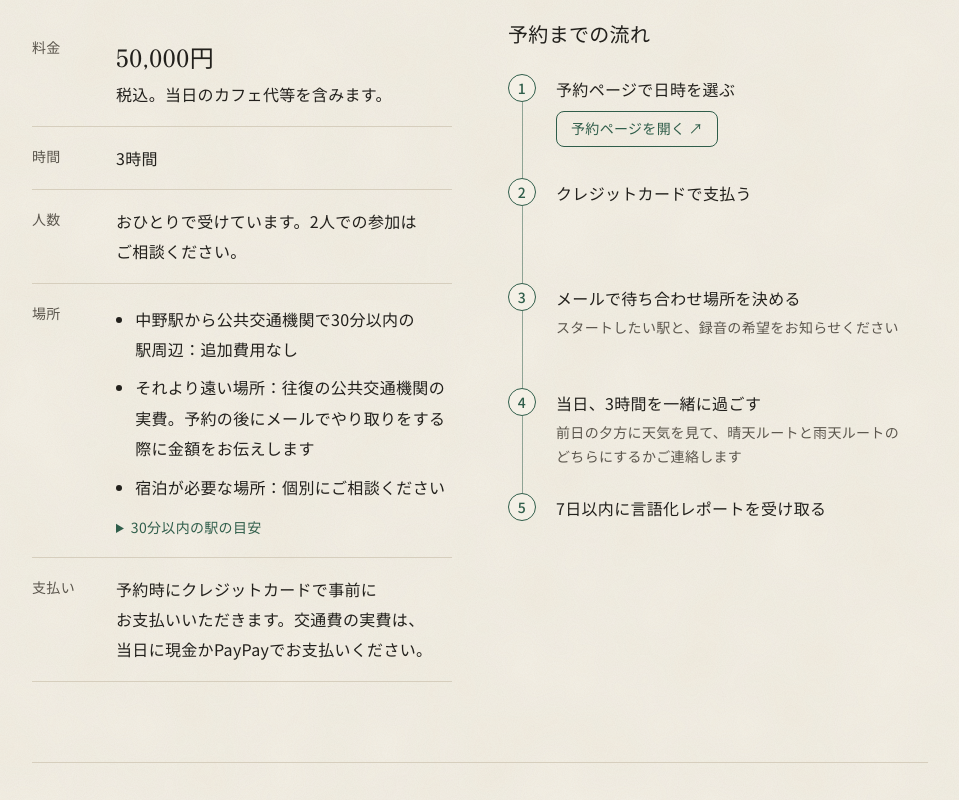
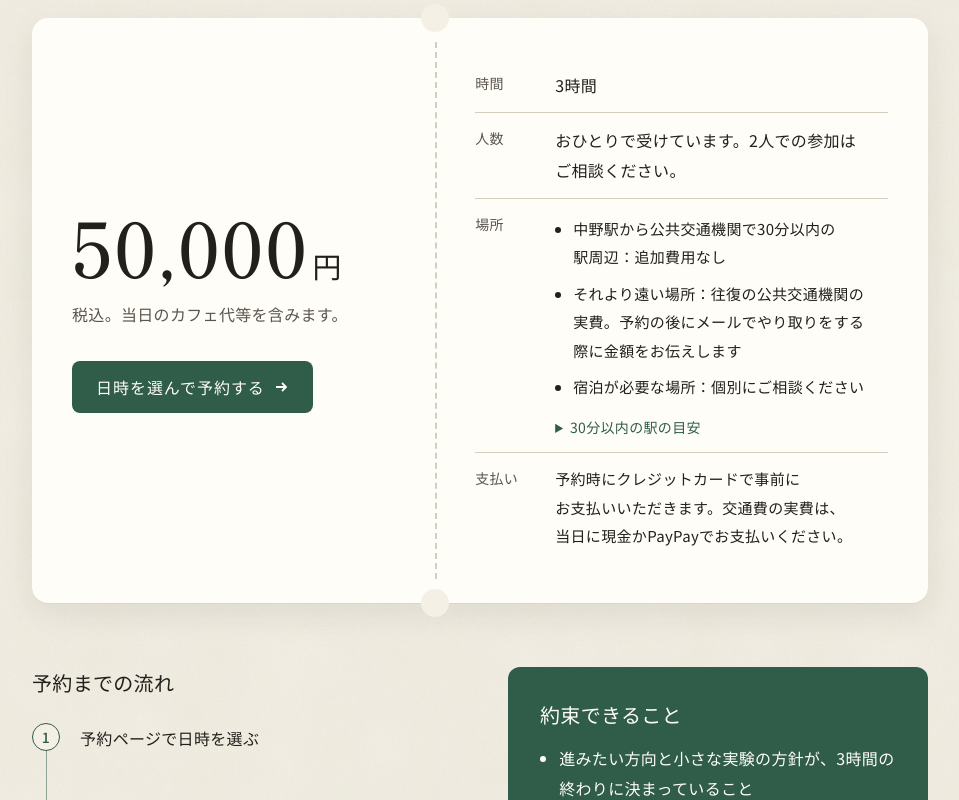
Before and after one commit to walktalkfork/walktalkfork.github.io, a plain HTML site: page index.html in a window 1280 px wide. Shown: the part 5100-5900 px from the top of the page, without its empty margins (160-1119 px from the left). Drawn offline with Linux system fonts and the light colour scheme.

Commit message:
「料金と約束」を切符の形にし、予約までの流れの1番のボタンを外す
Co-Authored-By: Claude Opus 5.5 <noreply@anthropic.com>

```diff
--- a/assets/style.css
+++ b/assets/style.css
@@ -188,10 +188,6 @@ a:hover { color: var(--green-dark); }
 .route ol { margin: 0; padding-left: 1.4em; }
 .route li { padding: var(--space-1) 0; }
 
-.promise { display: grid; gap: var(--space-8); margin-top: var(--space-12); padding-top: var(--space-10); border-top: 1px solid var(--line); }
-@media (min-width: 768px) { .promise { grid-template-columns: 1fr 1fr; gap: var(--space-12); } }
-.promise ul { margin: 0; padding-left: 1.2em; }
-.promise li { padding: var(--space-1) 0; }
 /* 申し込みの前の注意：※で始まる行を横幅いっぱいに */
 .aside { margin: var(--space-8) 0 0; padding: 0; list-style: none; font-size: 14px; color: var(--ink-soft); }
 .aside li { padding-left: 1em; text-indent: -1em; }
@@ -210,17 +206,54 @@ a:hover { color: var(--green-dark); }
 .books ul { margin: 0; padding: 0; list-style: none; }
 .books li { padding: var(--space-1) 0; font-size: 15px; }
 
-/* 料金・エリア */
-.price-table { width: 100%; border-collapse: collapse; margin: 0 0 var(--space-8); }
-.price-table th, .price-table td { text-align: left; vertical-align: top; padding: var(--space-4) 0; border-bottom: 1px solid var(--line); }
-.price-table th { width: 6em; font-weight: 500; color: var(--ink-soft); font-size: 14px; padding-right: var(--space-4); white-space: nowrap; }
-.price-table .big { font-family: var(--mincho); font-size: 24px; font-weight: 500; }
+/* 料金と約束：料金を1枚の切符のようなカードにする。左に金額と予約ボタン、点線の切り取り線をはさんで右に条件（見本の案A） */
+.ticket { position: relative; display: grid; background: var(--white); border-radius: 16px; box-shadow: 0 1px 0 rgba(34, 32, 28, .04), 0 12px 32px rgba(34, 32, 28, .08); }
+.ticket .stub { padding: var(--space-10); display: flex; flex-direction: column; justify-content: center; }
+.ticket .yen { margin: 0; font-family: var(--mincho); font-weight: 500; font-size: clamp(52px, 9vw, 76px); line-height: 1; letter-spacing: .02em; white-space: nowrap; }
+.ticket .yen small { font-size: .38em; margin-left: var(--space-1); }
+.ticket .yen-cap { margin: var(--space-4) 0 0; color: var(--ink-soft); }
+.ticket .stub .btn { margin-top: var(--space-8); align-self: flex-start; }
+.ticket .detail { position: relative; margin: 0; padding: var(--space-10); display: grid; grid-template-columns: 5em 1fr; align-content: center; }
+.ticket .detail::before { content: ""; position: absolute; left: 0; top: var(--space-6); bottom: var(--space-6); border-left: 2px dashed var(--line); }
+.ticket dt { font-size: 14px; color: var(--ink-soft); padding: var(--space-3) 0; border-bottom: 1px solid var(--line); }
+.ticket dd { margin: 0; padding: var(--space-3) 0; border-bottom: 1px solid var(--line); }
+.ticket dt:last-of-type, .ticket dd:last-of-type { border-bottom: 0; }
+.ticket dd:last-of-type { font-size: 15px; }
+.ticket .area-list { font-size: 15px; }
+.ticket .notch { position: absolute; width: 28px; height: 28px; border-radius: 50%; background: var(--paper); }
+@media (min-width: 860px) {
+  .ticket { grid-template-columns: 0.9fr 1.1fr; }
+  .ticket .n1, .ticket .n2 { left: calc(45% - 14px); }
+  .ticket .n1 { top: -14px; }
+  .ticket .n2 { bottom: -14px; }
+}
+@media (max-width: 859px) {
+  .ticket .detail::before { left: var(--space-6); right: var(--space-6); top: 0; bottom: auto; border-left: 0; border-top: 2px dashed var(--line); }
+  .ticket .notch { display: none; }
+  .ticket .stub, .ticket .detail { padding: var(--space-8) var(--space-6); }
+}
+@media (max-width: 479px) {
+  .ticket .detail { grid-template-columns: 1fr; }
+  .ticket dt { border-bottom: 0; padding-bottom: 0; }
+  .ticket dd { padding-top: var(--space-1); }
+}
+.price-lower { display: grid; gap: var(--space-12); margin-top: var(--space-16); }
+@media (min-width: 860px) { .price-lower { grid-template-columns: 1fr 1fr; gap: var(--space-14); } }
+.promise { display: grid; gap: var(--space-4); align-content: start; }
+.promise > div { border-radius: var(--radius-card); padding: var(--space-8) var(--space-8) var(--space-6); }
+.promise .yes { background: var(--green); color: var(--white); }
+.promise .yes h3 { color: var(--white); }
+.promise .no { background: var(--paper-deep); }
+.promise ul { margin: 0; padding-left: 1.2em; }
+.promise li { padding: var(--space-1) 0; }
+@media (max-width: 479px) { .promise > div { padding: var(--space-6) var(--space-5) var(--space-5); } }
 .area-list { margin: 0; padding-left: 1.2em; }
 .area-list li { padding: var(--space-1) 0; }
 .stations { font-size: 14px; color: var(--ink-soft); margin-top: var(--space-2); }
 
-/* 予約までの流れ：番号の丸を縦の線でつなぎ、どの項目も同じ高さにして丸を等間隔に並べる */
-.steps { display: grid; grid-auto-rows: 1fr; margin: var(--space-6) 0 var(--space-8); padding: 0; list-style: none; counter-reset: s; }
+/* 予約までの流れ：番号の丸を縦の線でつなぎ、広い画面ではどの項目も同じ高さにして丸を等間隔に並べる */
+@media (min-width: 860px) { .steps { grid-auto-rows: 1fr; } }
+.steps { display: grid; margin: var(--space-6) 0 0; padding: 0; list-style: none; counter-reset: s; }
 .steps li { counter-increment: s; position: relative; min-height: 56px; padding: 2px 0 var(--space-6) var(--space-12); line-height: 1.7; }
 .steps li::before {
   content: counter(s); position: absolute; left: 0; top: 0; z-index: 1;
@@ -229,8 +262,6 @@ a:hover { color: var(--green-dark); }
 }
 .steps li::after { content: ""; position: absolute; left: 13.5px; top: 28px; bottom: 0; width: 1px; background: var(--green); opacity: .5; }
 .steps li:last-child::after { display: none; }
-.steps .step-link { display: inline-flex; align-items: center; margin-top: var(--space-2); min-height: 36px; padding: 0 14px; border: 1px solid var(--green); border-radius: var(--radius-md); font-size: 14px; font-weight: 500; color: var(--green); text-decoration: none; white-space: nowrap; }
-.steps .step-link:hover { background: var(--green); color: var(--white); }
 .steps span { display: block; margin-top: var(--space-1); font-size: 14px; color: var(--ink-soft); }
 
 /* FAQ */
@@ -302,12 +333,6 @@ a:hover { color: var(--green-dark); }
 .legal .updated { margin-top: var(--space-10); font-size: 14px; color: var(--ink-soft); }
 .back { display: inline-block; margin-bottom: var(--space-6); font-size: 14px; }
 
-/* 狭い画面では、料金表の項目名を上・内容を下に並べる */
-@media (max-width: 639px) {
-  .price-table th, .price-table td { display: block; width: auto; }
-  .price-table th { padding: var(--space-4) 0 0; border-bottom: none; }
-  .price-table td { padding-top: var(--space-1); }
-}
 
 .section .cancel-note { margin: var(--space-6) 0 0; font-size: 15px; }
 details.stations { margin-top: var(--space-2); font-size: 14px; color: var(--ink-soft); }
--- a/index.html
+++ b/index.html
@@ -19,7 +19,7 @@
 <link rel="preconnect" href="https://fonts.googleapis.com">
 <link rel="preconnect" href="https://fonts.gstatic.com" crossorigin>
 <link href="https://fonts.googleapis.com/css2?family=Noto+Sans+JP:wght@400;500&family=Shippori+Mincho:wght@500&display=swap" rel="stylesheet">
-<link rel="stylesheet" href="assets/style.css?v=43">
+<link rel="stylesheet" href="assets/style.css?v=44">
 <script type="application/ld+json">
 {
   "@context": "https://schema.org",
@@ -233,65 +233,58 @@
   <div class="wrap">
     <h2>料金と<wbr>約束</h2>
 
-    <div class="split">
-      <table class="price-table">
-        <tr>
-          <th scope="row">料金</th>
-          <td><span class="big">50,000円</span><br>税込。<wbr>当日の<wbr>カフェ代等を<wbr>含みます。</td>
-        </tr>
-        <tr>
-          <th scope="row">時間</th>
-          <td>3時間</td>
-        </tr>
-        <tr>
-          <th scope="row">人数</th>
-          <td>おひとりで<wbr>受けています。<wbr>2人での<wbr>参加は<wbr>ご相談ください。</td>
-        </tr>
-        <tr>
-          <th scope="row">場所</th>
-          <td>
+    <div class="ticket">
+      <span class="notch n1" aria-hidden="true"></span><span class="notch n2" aria-hidden="true"></span>
+      <div class="stub">
+        <p class="yen">50,000<small>円</small></p>
+        <p class="yen-cap">税込。<wbr>当日の<wbr>カフェ代等を<wbr>含みます。</p>
+        <a class="btn" id="price-cta" href="https://calendar.app.google/J7niy7XXtRiKJ6Gh8" target="_blank" rel="noopener" data-goatcounter-click="reserve/price" data-goatcounter-title="予約（料金）">日時を<wbr>選んで<wbr>予約する<wbr>
+          <svg width="16" height="16" viewBox="0 0 16 16" fill="none" aria-hidden="true"><path d="M3 8h10M9 4l4 4-4 4" stroke="currentColor" stroke-width="1.8"/></svg>
+        </a>
+      </div>
+      <dl class="detail">
+        <dt>時間</dt><dd>3時間</dd>
+        <dt>人数</dt><dd>おひとりで<wbr>受けています。<wbr>2人での<wbr>参加は<wbr>ご相談ください。</dd>
+        <dt>場所</dt>
+        <dd>
           <ul class="area-list">
             <li>中野駅から<wbr>公共交通機関で<wbr>30分以内の<wbr>駅周辺：追加費用なし</li>
             <li>それより<wbr>遠い<wbr>場所：往復の<wbr>公共交通機関の<wbr>実費。<wbr>予約の<wbr>後に<wbr>メールで<wbr>やり取りを<wbr>する<wbr>際に<wbr>金額を<wbr>お伝えします</li>
             <li>宿泊が<wbr>必要な<wbr>場所：個別に<wbr>ご相談ください</li>
           </ul>
           <details class="stations"><summary>30分以内の<wbr>駅の<wbr>目安</summary><p>新宿、<wbr>四ツ谷、<wbr>御茶ノ水、<wbr>神保町、<wbr>東京・丸の<wbr>内、<wbr>大手町、<wbr>日本橋、<wbr>高田馬場、<wbr>池袋、<wbr>渋谷、<wbr>恵比寿、<wbr>表参道、<wbr>下北沢、<wbr>吉祥寺、<wbr>三鷹、<wbr>国分寺など。</p></details>
-          </td>
-        </tr>
-        <tr>
-          <th scope="row">支払い</th>
-          <td>予約時に<wbr>クレジットカードで<wbr>事前に<wbr>お支払いいただきます。<wbr>交通費の<wbr>実費は、<wbr>当日に<wbr>現金か<wbr>PayPayで<wbr>お支払いください。</td>
-        </tr>
-      </table>
+        </dd>
+        <dt>支払い</dt><dd>予約時に<wbr>クレジットカードで<wbr>事前に<wbr>お支払いいただきます。<wbr>交通費の<wbr>実費は、<wbr>当日に<wbr>現金か<wbr>PayPayで<wbr>お支払いください。</dd>
+      </dl>
+    </div>
 
+    <div class="price-lower">
       <div>
         <h3>予約までの<wbr>流れ</h3>
         <ol class="steps">
-        <li>予約ページで<wbr>日時を<wbr>選ぶ<br><a class="step-link" href="https://calendar.app.google/J7niy7XXtRiKJ6Gh8" target="_blank" rel="noopener" data-goatcounter-click="reserve/steps" data-goatcounter-title="予約（予約までの流れ）">予約ページを開く ↗</a></li>
+          <li>予約ページで<wbr>日時を<wbr>選ぶ</li>
           <li>クレジットカードで<wbr>支払う</li>
           <li>メールで<wbr>待ち合わせ場所を<wbr>決める<span>スタートしたい<wbr>駅と、<wbr>録音の<wbr>希望を<wbr>お知らせください</span></li>
           <li>当日、<wbr>3時間を<wbr>一緒に<wbr>過ごす<span>前日の<wbr>夕方に<wbr>天気を<wbr>見て、<wbr>晴天ルートと<wbr>雨天ルートの<wbr>どちらに<wbr>するか<wbr>ご連絡します</span></li>
           <li>7日以内に<wbr>言語化レポートを<wbr>受け取る</li>
         </ol>
-
       </div>
-    </div>
-
       <div class="promise">
-      <div>
+        <div class="yes">
           <h3>約束できる<wbr>こと</h3>
           <ul>
             <li><span class="mincho">進みたい方向</span>と<span class="mincho">小さな<wbr>実験の<wbr>方針</span>が、<wbr>3時間の<wbr>終わりに<wbr>決まっている<wbr>こと</li>
             <li><span class="mincho">言語化レポート</span>を、<wbr>7日以内に<wbr>お渡しする<wbr>こと</li>
           </ul>
         </div>
-      <div>
+        <div class="no">
           <h3>約束できない<wbr>こと</h3>
           <ul>
             <li>転職、<wbr>独立、<wbr>収入などの<wbr>結果は<wbr>保証しません</li>
             <li>「こう<wbr>すべきです」と<wbr>いう<wbr>正解は<wbr>お伝えしません。<wbr>決めるのは<wbr>ご本人です</li>
             <li>転職先や<wbr>仕事の<wbr>紹介は<wbr>しません</li>
           </ul>
+        </div>
       </div>
     </div>
     <ul class="aside">
@@ -394,10 +387,10 @@
   window.addEventListener('resize', fit);
 })();
 
-// スマホの固定ボタン：最初の予約ボタンと最後の予約欄が見えていないときだけ出す
+// スマホの固定ボタン：最初の予約ボタン・料金の予約ボタン・最後の予約欄が見えていないときだけ出す
 (function () {
   var bar = document.getElementById('sticky-cta');
-  var targets = [document.getElementById('hero-cta'), document.getElementById('reserve')];
+  var targets = [document.getElementById('hero-cta'), document.getElementById('price-cta'), document.getElementById('reserve')];
   if (!('IntersectionObserver' in window)) { bar.classList.add('is-visible'); return; }
   var visible = new Set();
   var io = new IntersectionObserver(function (entries) {
```
Also changed, not shown: cancel.html (+1 -1 lines), privacy.html (+1 -1 lines), tokushoho.html (+1 -1 lines), 1 other file. Lines whose indentation alone changed are shown as unchanged.
